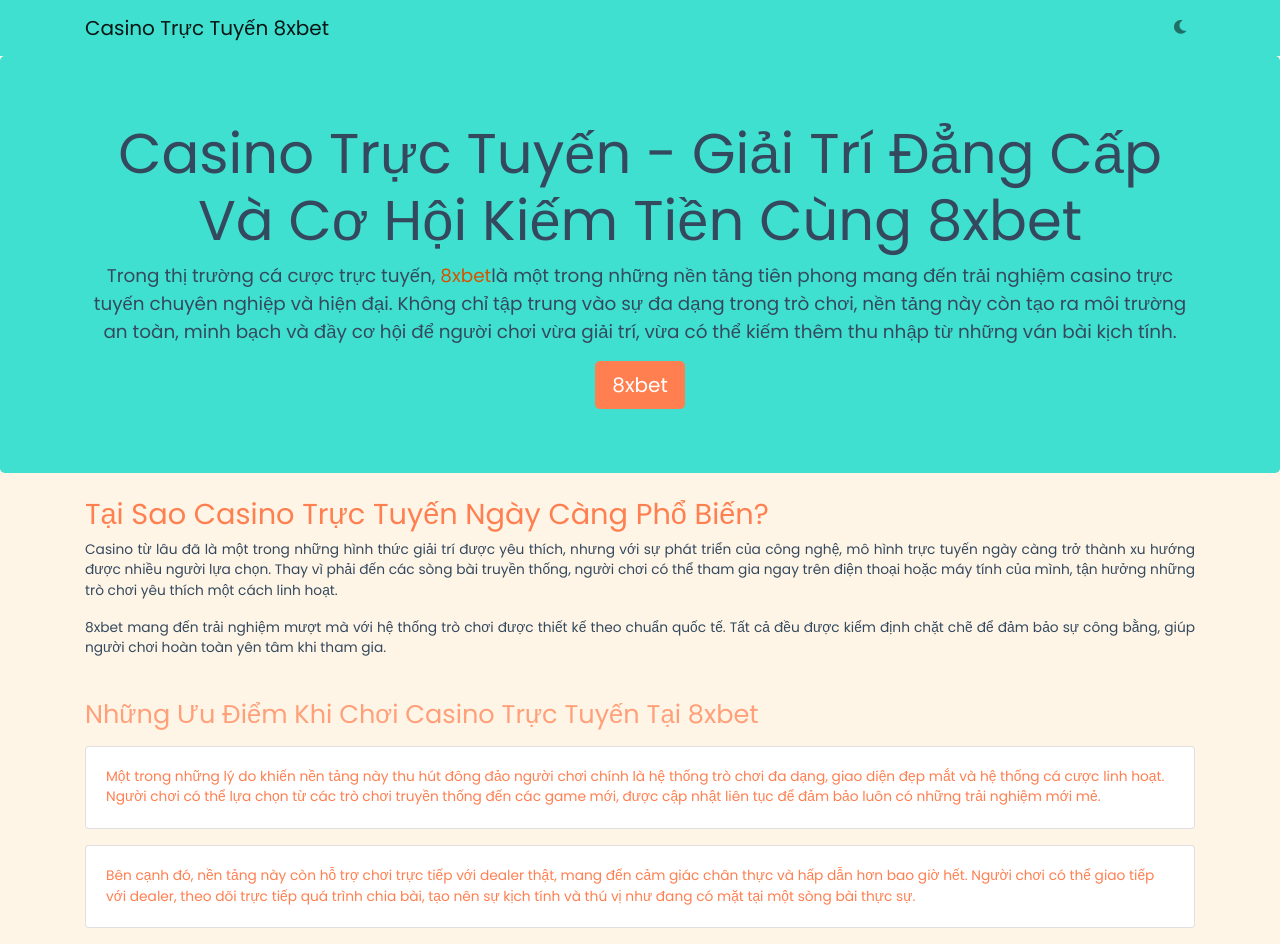
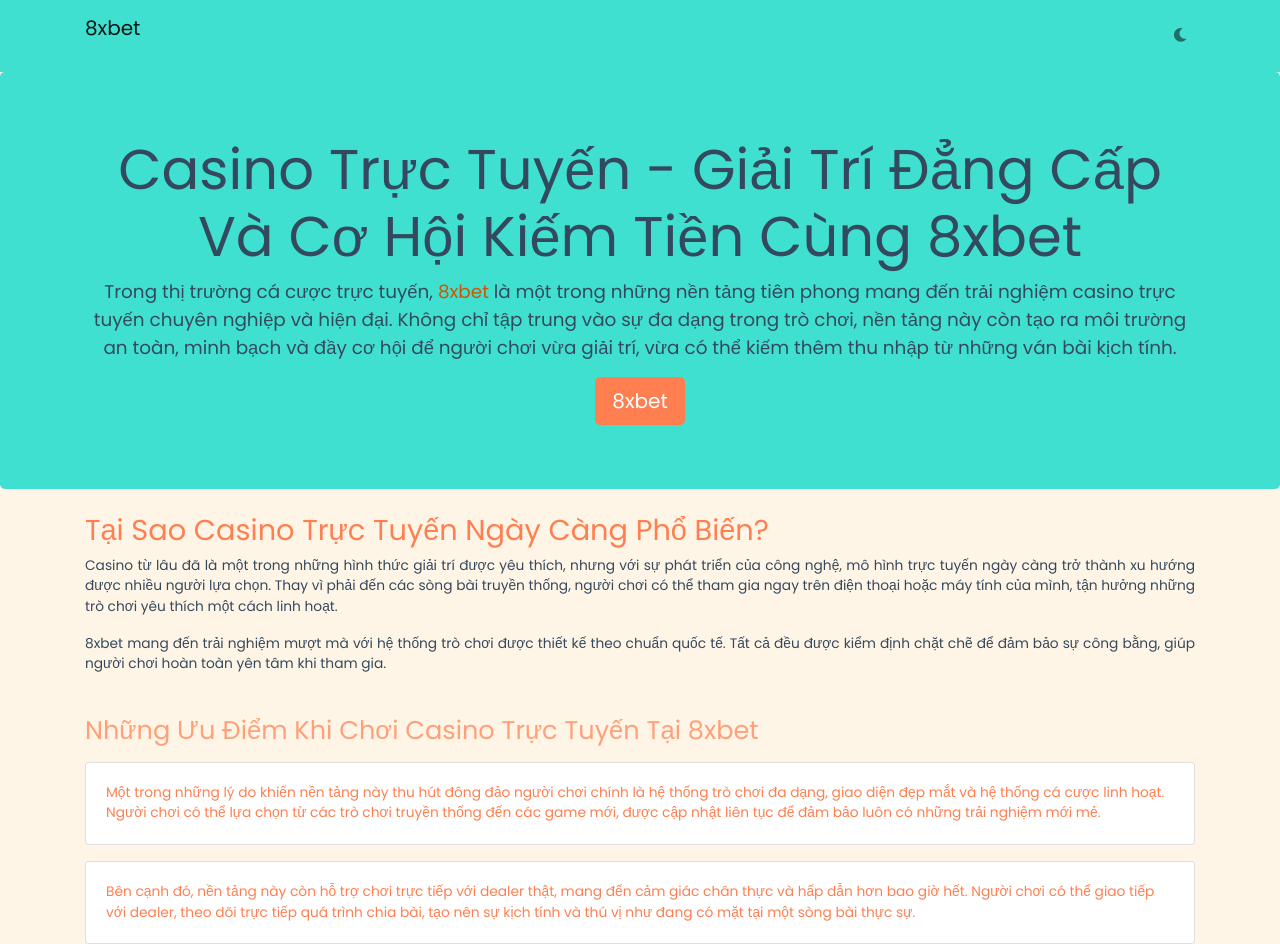
Before and after one commit to mufeed-bab/8xbet-casino-truc-tuyen-viet-nam, a plain HTML site: page index.html in a window 1280 px wide. Shown: the top 944 px of the page. Drawn offline with nearby package versions, Linux system fonts and the light colour scheme.

Commit message:
title changed

```diff
--- a/index.html
+++ b/index.html
@@ -42,7 +42,7 @@
 
   <nav class="navbar navbar-expand-lg navbar-light">
     <div class="container">
-        <a class="navbar-brand" href="/" target="_blank">Casino Trực Tuyến 8xbet</a>
+        <p class="navbar-brand">8xbet</p>
         <ul class="navbar-nav ml-auto">
             <li class="nav-item">
                 <a class="nav-link" href="#" id="theme-toggle">
@@ -58,7 +58,7 @@
     <div class="container">
       <h1 class="display-4">Casino Trực Tuyến - Giải Trí Đẳng Cấp Và Cơ Hội Kiếm Tiền Cùng 8xbet</h1>
       <p class="lead">
-        Trong thị trường cá cược trực tuyến, <a href="https://8xbetvt.com/" target="_blank">8xbet</a>là một trong những nền tảng tiên phong mang đến trải nghiệm casino trực tuyến chuyên nghiệp và hiện đại. Không chỉ tập trung vào sự đa dạng trong trò chơi, nền tảng này còn tạo ra môi trường an toàn, minh bạch và đầy cơ hội để người chơi vừa giải trí, vừa có thể kiếm thêm thu nhập từ những ván bài kịch tính.
+        Trong thị trường cá cược trực tuyến, <a href="https://8xbetvt.com/" target="_blank">8xbet</a> là một trong những nền tảng tiên phong mang đến trải nghiệm casino trực tuyến chuyên nghiệp và hiện đại. Không chỉ tập trung vào sự đa dạng trong trò chơi, nền tảng này còn tạo ra môi trường an toàn, minh bạch và đầy cơ hội để người chơi vừa giải trí, vừa có thể kiếm thêm thu nhập từ những ván bài kịch tính.
       </p>
       <a class="btn btn-primary btn-lg" href="https://8xbetvt.com/" target="_blank" role="button">8xbet</a>
     </div>
```
